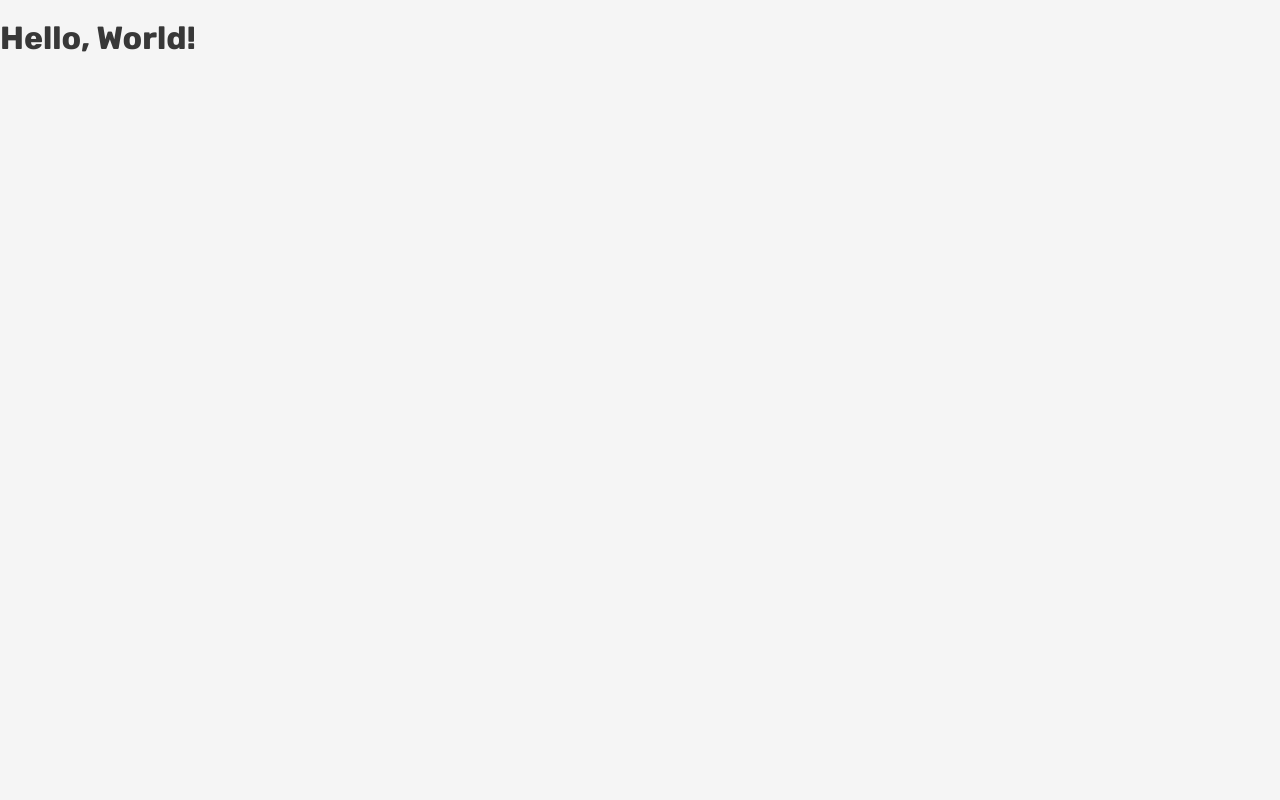
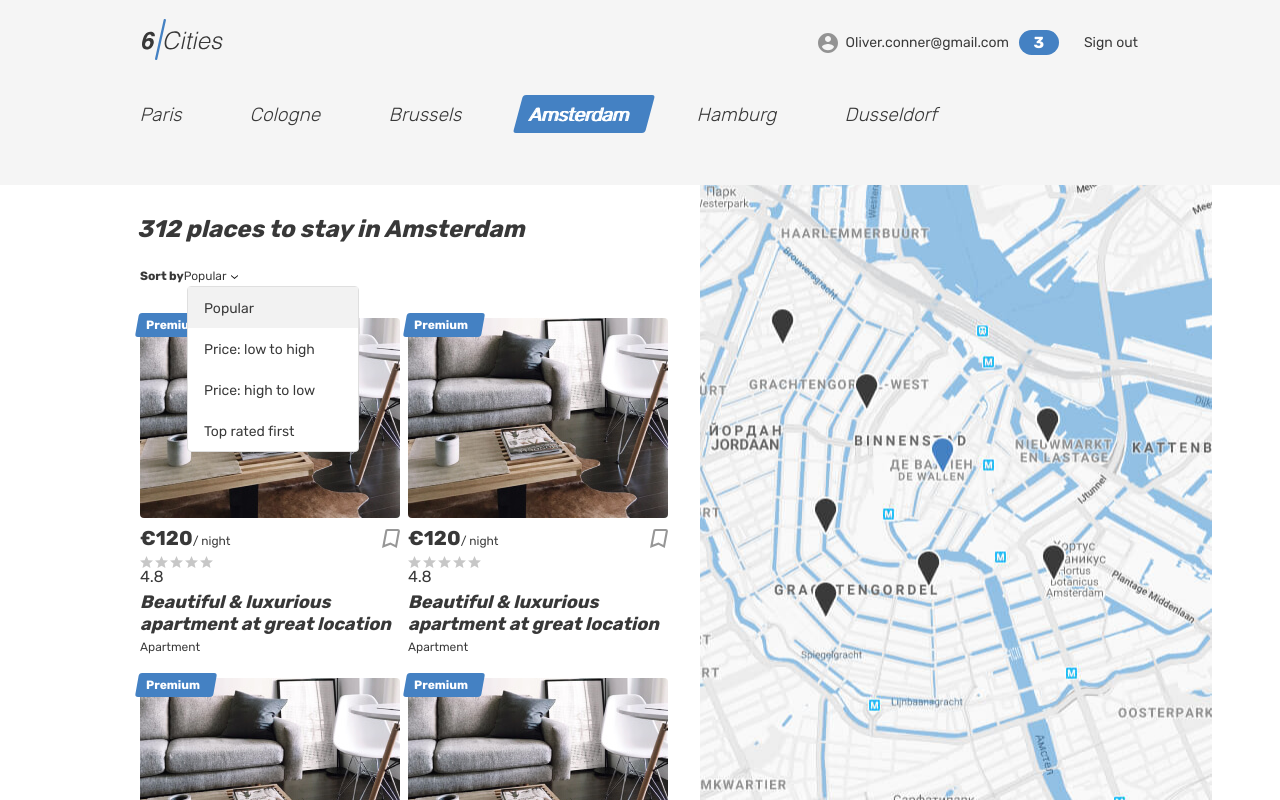
Before and after one commit to htmlacademy-react/2649037-six-cities-3, a React (Vite) app: page / in a window 1280 px wide. Built offline with nearby package versions, Linux system fonts and the light colour scheme.

Commit message:
добавил арр компонент и успешно протестировал открытие страницы

```diff
--- /dev/null
+++ b/src/components/app/app.tsx
@@ -0,0 +1,7 @@
+import MainPage from '../../pages/main-page/MainPage';
+
+function App() {
+  return <MainPage />;
+}
+
+export default App;
--- a/src/index.tsx
+++ b/src/index.tsx
@@ -1,5 +1,6 @@
 import React from 'react';
 import ReactDOM from 'react-dom/client';
+import App from './components/app/app.tsx';
 
 const root = ReactDOM.createRoot(
   document.getElementById('root') as HTMLElement
@@ -7,6 +8,6 @@
 
 root.render(
   <React.StrictMode>
-    <h1>Hello, World!</h1>
+    <App />
   </React.StrictMode>
 );
```
